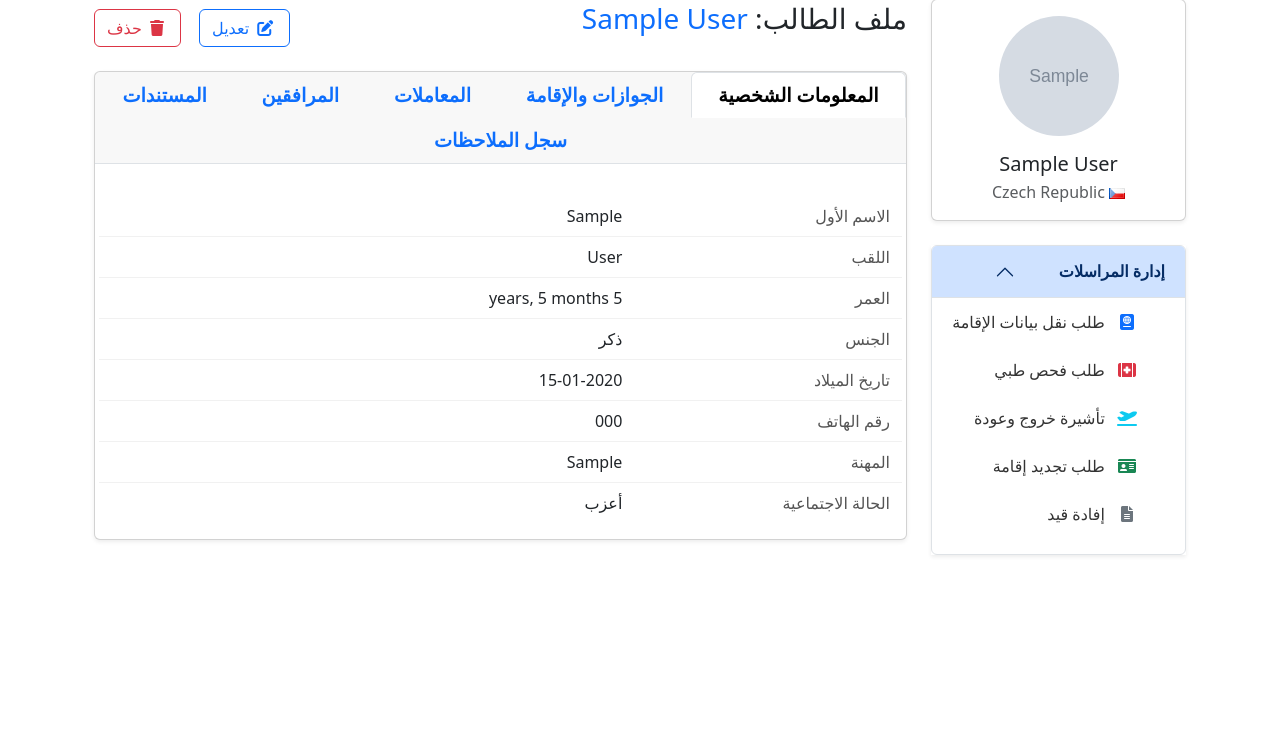
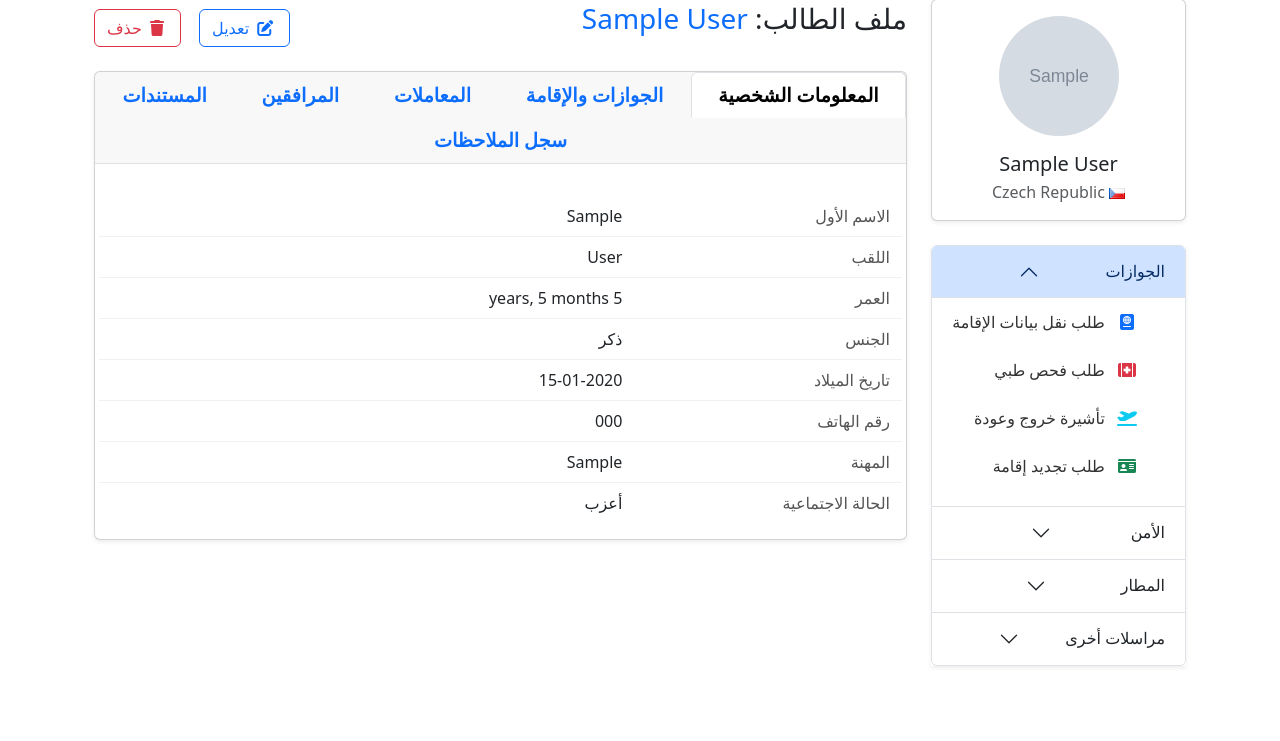
Before and after one commit to 0113-C0D3R/stu, a Django app: page /students/1/ in a window 1280 px wide. Shown: the part 181-922 px from the top of the page. Before the commit the page ends 737 px from the top, so only its background shows below. Run offline with Django 5.2, Linux system fonts and the light colour scheme; a user stored in the database is signed in; tables that the repository leaves empty hold one stand-in row (values such as "Sample post"); grey boxes marked "Sample" are stand-in pictures; some libraries are stand-ins or nearby versions.

Commit message:
improment

```diff
--- a/students/templates/students/student_detail.html
+++ b/students/templates/students/student_detail.html
@@ -66,25 +66,44 @@
 
       <div class="accordion shadow-sm" id="directiveAccordion">
         <div class="accordion-item">
-          <h2 class="accordion-header" id="headingDirectives">
-            <button class="accordion-button" type="button" data-bs-toggle="collapse" data-bs-target="#collapseDirectives" aria-expanded="true" aria-controls="collapseDirectives">
-              <strong>إدارة المراسلات</strong>
-            </button>
-          </h2>
-          <div id="collapseDirectives" class="accordion-collapse collapse show" aria-labelledby="headingDirectives">
-            <div class="accordion-body p-0">
-              <ul class="action-list">
-                <li><a href="{% url 'students:transfer_residence_letter' student.id %}" target="_blank"><i class="fas fa-passport text-primary"></i> طلب نقل بيانات الإقامة</a></li>
-                <li><a href="{% url 'students:generate_medical_check_letter' %}?student_id={{ student.id }}" target="_blank"><i class="fas fa-first-aid text-danger"></i> طلب فحص طبي</a></li>
-                <li><a href="#"><i class="fas fa-plane-departure text-info"></i> تأشيرة خروج وعودة</a></li>
-                <li><a href="#"><i class="fas fa-id-card text-success"></i> طلب تجديد إقامة</a></li>
-                <li><a href="#"><i class="fas fa-file-alt text-secondary"></i> إفادة قيد</a></li>
-              </ul>
-            </div>
+          <h2 class="accordion-header"><button class="accordion-button" type="button" data-bs-toggle="collapse" data-bs-target="#collapsePassport">الجوازات</button></h2>
+          <div id="collapsePassport" class="accordion-collapse collapse show" data-bs-parent="#directiveAccordion">
+            <div class="accordion-body p-0"><ul class="action-list">
+              <li><a href="{% url 'students:transfer_residence_letter' student.id %}" target="_blank"><i class="fas fa-passport fa-fw text-primary"></i> طلب نقل بيانات الإقامة</a></li>
+              <li><a href="{% url 'students:generate_medical_check_letter' %}?student_id={{ student.id }}" target="_blank"><i class="fas fa-first-aid fa-fw text-danger"></i> طلب فحص طبي</a></li>
+              <li><a href="#"><i class="fas fa-plane-departure fa-fw text-info"></i> تأشيرة خروج وعودة</a></li>
+              <li><a href="#"><i class="fas fa-id-card fa-fw text-success"></i> طلب تجديد إقامة</a></li>
+            </ul></div>
+          </div>
+        </div>
+        <div class="accordion-item">
+          <h2 class="accordion-header"><button class="accordion-button collapsed" type="button" data-bs-toggle="collapse" data-bs-target="#collapseSecurity">الأمن</button></h2>
+          <div id="collapseSecurity" class="accordion-collapse collapse" data-bs-parent="#directiveAccordion">
+            <div class="accordion-body p-0"><ul class="action-list">
+              <li><a href="#"><i class="fas fa-shield-alt fa-fw text-secondary"></i> الأمن السياسي - كشف</a></li>
+              <li><a href="#"><i class="fas fa-user-shield fa-fw text-dark"></i> الأمن القومي - موافقة</a></li>
+            </ul></div>
+          </div>
+        </div>
+        <div class="accordion-item">
+          <h2 class="accordion-header"><button class="accordion-button collapsed" type="button" data-bs-toggle="collapse" data-bs-target="#collapseAirport">المطار</button></h2>
+          <div id="collapseAirport" class="accordion-collapse collapse" data-bs-parent="#directiveAccordion">
+            <div class="accordion-body p-0"><ul class="action-list">
+              <li><a href="#"><i class="fas fa-plane fa-fw text-info"></i> تفويض مندوب استقبال</a></li>
+            </ul></div>
+          </div>
+        </div>
+        <div class="accordion-item">
+          <h2 class="accordion-header"><button class="accordion-button collapsed" type="button" data-bs-toggle="collapse" data-bs-target="#collapseCorrespondence">مراسلات أخرى</button></h2>
+          <div id="collapseCorrespondence" class="accordion-collapse collapse" data-bs-parent="#directiveAccordion">
+            <div class="accordion-body p-0"><ul class="action-list">
+              <li><a href="#"><i class="fas fa-file-alt fa-fw text-secondary"></i> إفادة قيد</a></li>
+              <li><a href="#"><i class="fas fa-stamp fa-fw text-warning"></i> إفادة قبول للدراسة</a></li>
+            </ul></div>
           </div>
         </div>
       </div>
-    </div>
+  </div>
 
     <div class="col-lg-9">
       <div class="d-flex justify-content-between align-items-center mb-4">
```
